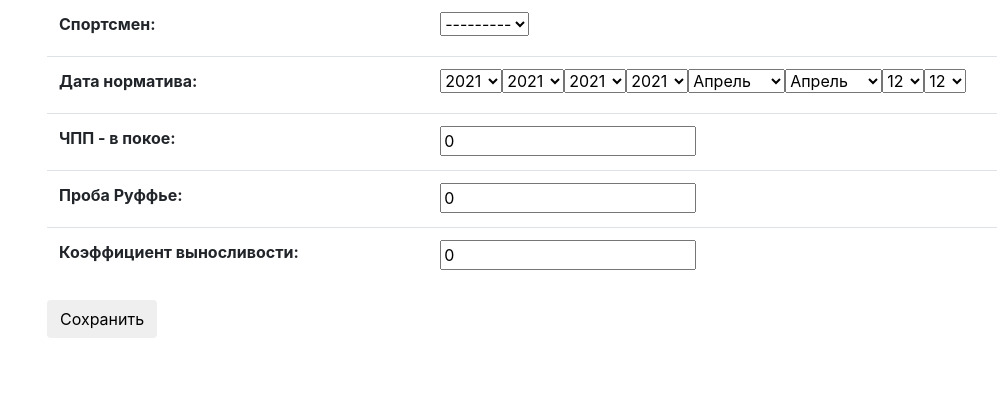
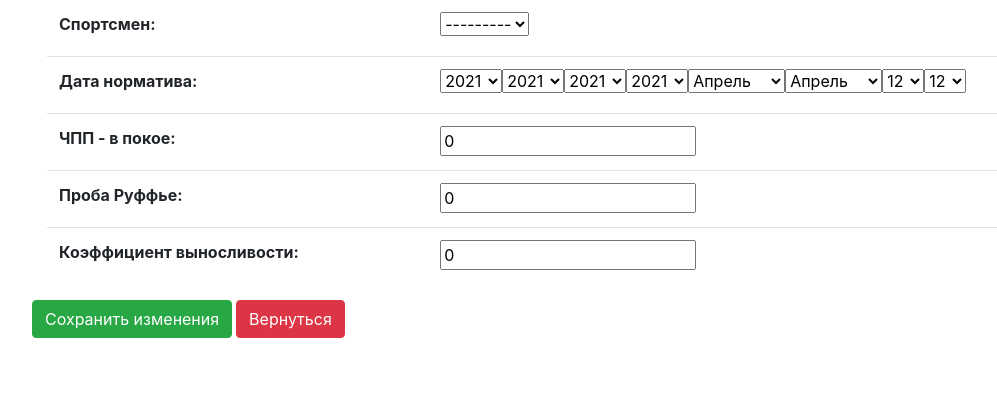
Before and after one commit to npetrov23/web-python-application, a Django app: page /indicators/new/ in a window 1280 px wide. Shown: the part 109-509 px from the top of the page, without its empty margins (5-1002 px from the left). Run offline with Django 3.2, Linux system fonts and the light colour scheme; data comes from the database, SQL or seed files in the repository; both versions use the stored data as it was after the commit; some libraries are stand-ins or nearby versions.

Commit message:
Добавление кнопок в меню добавления показателей

```diff
--- a/indicators/admin.py
+++ b/indicators/admin.py
@@ -1,4 +1,8 @@
 from django.contrib import admin
 from .models import Indicator
 
-admin.site.register(Indicator)
+class IndicatoAdmin(admin.ModelAdmin):
+    list_display = ('user', 'date')
+    list_filter = ('user', 'date')
+
+admin.site.register(Indicator, IndicatoAdmin)
--- a/templates/new_indicator.html
+++ b/templates/new_indicator.html
@@ -24,7 +24,12 @@
             <table class="table table-hover">
                 {{ form_new_indicator.as_table }}
             </table>
-            <button type="submit" class="save btn btn-default">Сохранить</button>
+            <div class="row">
+            <button type="submit" class="save btn btn-primary btm-sm btn-success mr-1">Сохранить изменения</button>
+        </form>
+        <form action="{% url 'index' %}">
+            <button type="submit" class="save btn btn-primary btm-sm btn-danger mr-1">Вернуться</button>
         </form>
     </div>
+    </div>
 {% endblock %}
--- a/templates/new_physical_indicator.html
+++ b/templates/new_physical_indicator.html
@@ -24,7 +24,11 @@
             <table class="table table-hover">
                 {{ form_new_indicator.as_table }}
             </table>
-            <button type="submit" class="save btn btn-default">Сохранить</button>
+            <div class="row">
+            <button type="submit" class="save btn btn-primary btm-sm btn-success mr-1">Сохранить изменения</button>
+        </form>
+        <form action="{% url 'physical' %}">
+            <button type="submit" class="save btn btn-primary btm-sm btn-danger mr-1">Вернуться</button>
         </form>
     </div>
 {% endblock %}
--- a/templates/new_psy_indicator.html
+++ b/templates/new_psy_indicator.html
@@ -27,7 +27,11 @@
                 {{ form_new_indicator.as_table }}
                 </tbody>
             </table>
-            <button type="submit" class="save btn btn-default">Сохранить</button>
+            <div class="row">
+            <button type="submit" class="save btn btn-primary btm-sm btn-success mr-1">Сохранить изменения</button>
+        </form>
+        <form action="{% url 'psy' %}">
+            <button type="submit" class="save btn btn-primary btm-sm btn-danger mr-1">Вернуться</button>
         </form>
     </div>
 {% endblock %}
--- a/templates/new_tactical_indicator.html
+++ b/templates/new_tactical_indicator.html
@@ -24,7 +24,11 @@
             <table class="table table-hover">
                 {{ form_new_indicator.as_table }}
             </table>
-            <button type="submit" class="save btn btn-default">Сохранить</button>
+            <div class="row">
+            <button type="submit" class="save btn btn-primary btm-sm btn-success mr-1">Сохранить изменения</button>
+        </form>
+        <form action="{% url 'tactical' %}">
+            <button type="submit" class="save btn btn-primary btm-sm btn-danger mr-1">Вернуться</button>
         </form>
     </div>
 {% endblock %}
```
Also changed, not shown: db.sqlite3.
